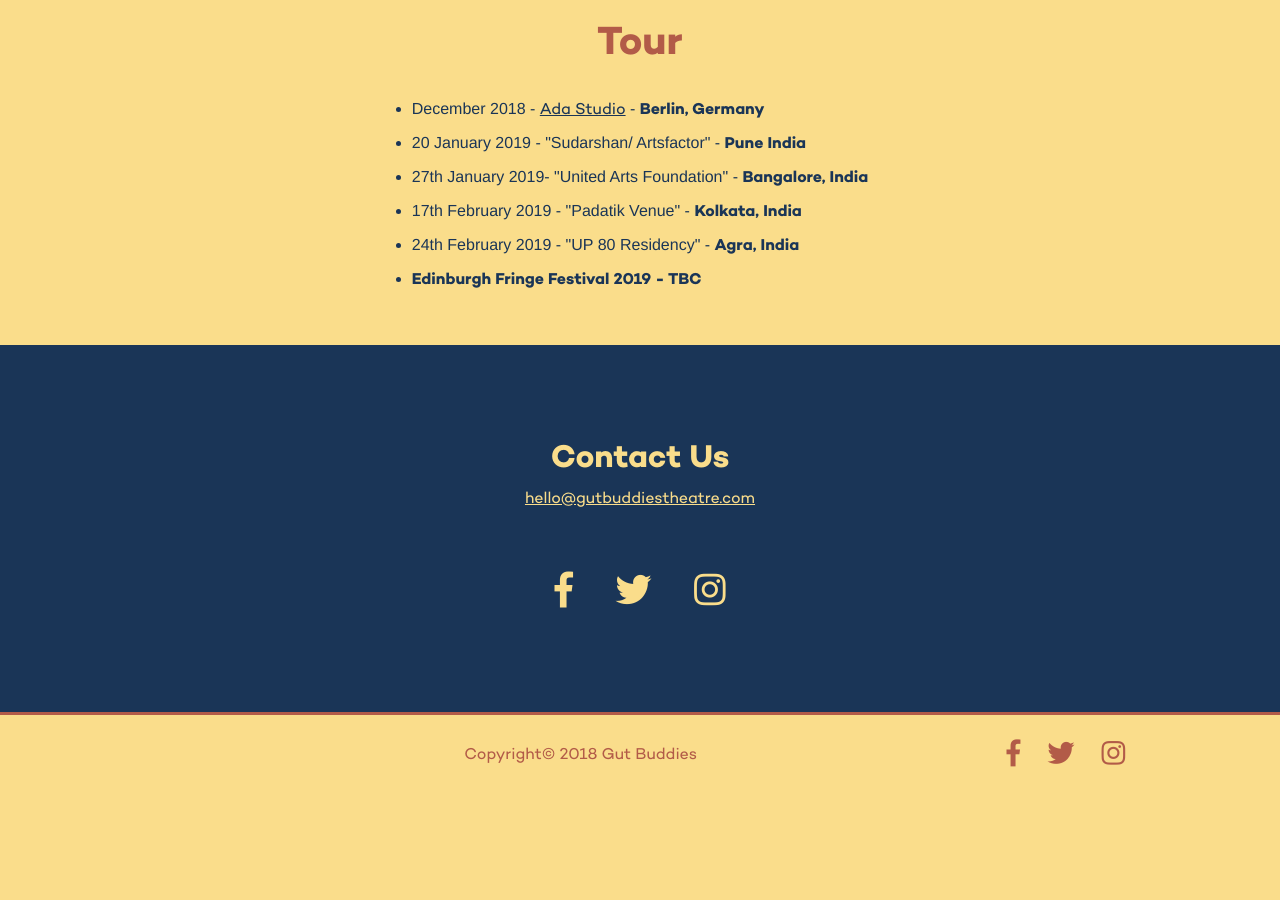
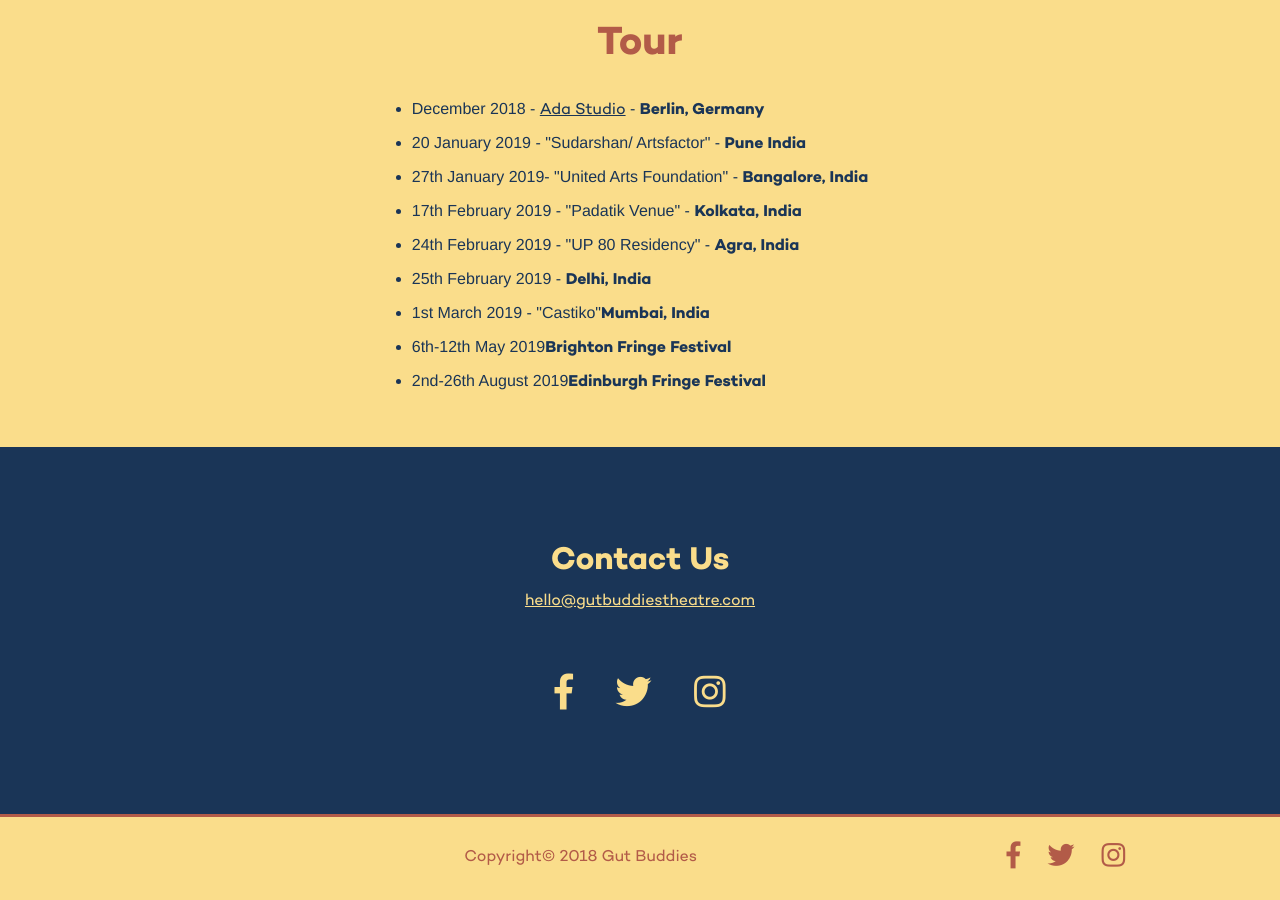
Before and after one commit to matteocarpi/GBT-Jekyll, a Jekyll site: the page built from index.md, in a window 1280 px wide and 900 px high, scrolled down 1300 px. Built offline with Jekyll 4.4.1, drawn with Linux system fonts in a browser that asks for light colours; nearby versions of some CDN libraries; before the commit the page ends 2098 px from its top, so only the background shows below that.

Commit message:
added tour dates

```diff
--- a/_layouts/home.html
+++ b/_layouts/home.html
@@ -38,7 +38,10 @@ layout: default
               <li>27th January 2019- "United Arts Foundation" - <strong>Bangalore, India</strong></li>
               <li>17th February 2019 - "Padatik Venue" - <strong>Kolkata, India</strong></li>
               <li>24th February 2019 - "UP 80 Residency" - <strong>Agra, India</strong></li>
-              <li><strong>Edinburgh Fringe Festival 2019 - TBC</strong></li>
+              <li>25th February 2019  - <strong>Delhi, India</strong></li>
+              <li>1st March 2019  - "Castiko"<strong>Mumbai, India</strong></li>
+              <li>6th-12th May 2019<strong>Brighton Fringe Festival</strong></li>
+              <li>2nd-26th August 2019<strong>Edinburgh Fringe Festival</strong></li>
           </ul>
         </div>
     </div>
```
